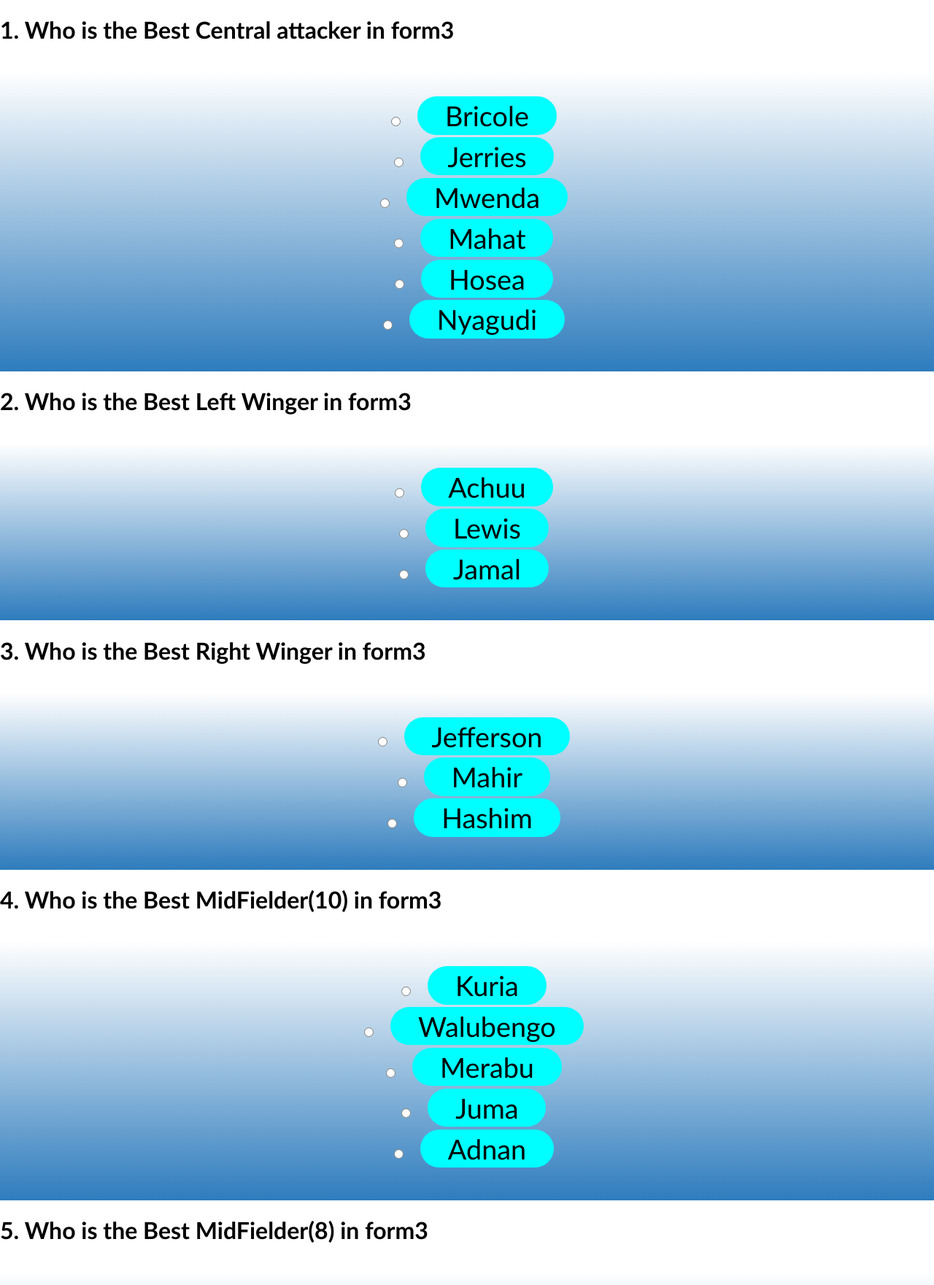
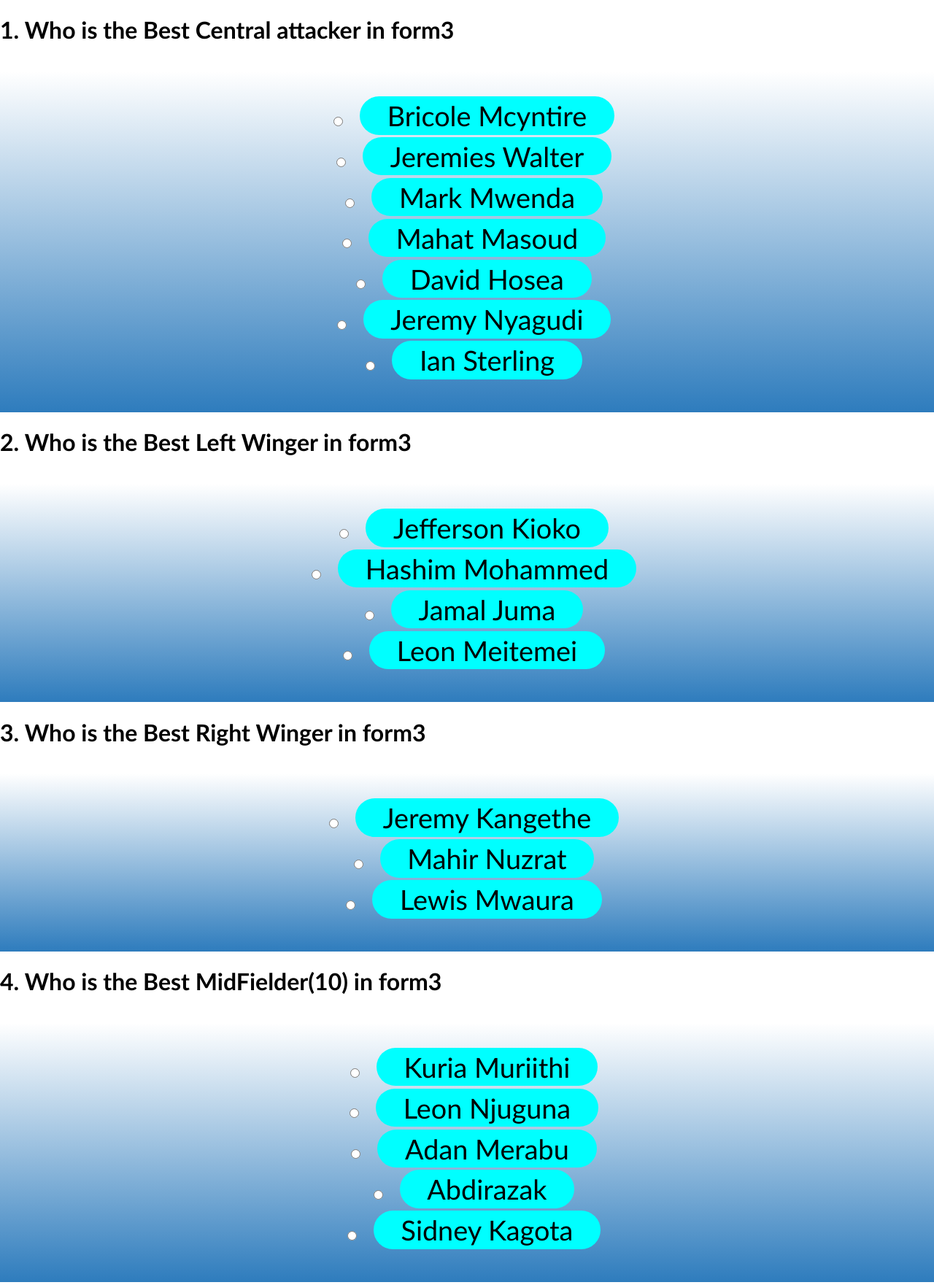
Before and after one commit to GALGALLOR/newlightacademywebsite, a Flask app: page /footballquestions in a window 1280 px wide. Shown: the part 161-1922 px from the top of the page at 73% size. Run offline with Flask 2, Linux system fonts and the light colour scheme; the visitor is signed in with stand-in values (Sample User, id 1); some libraries are stand-ins or nearby versions.

Commit message:
more updates

```diff
--- a/main.py
+++ b/main.py
@@ -4,11 +4,15 @@ app=Flask(__name__)
 
 mydb=MySQL(app)
 
-app.config['MYSQL_HOST']='LightAcademy.mysql.pythonanywhere-services.com'
+"""app.config['MYSQL_HOST']='LightAcademy.mysql.pythonanywhere-services.com'
 app.config['MYSQL_USER']='LightAcademy'
 app.config['MYSQL_PASSWORD']='KCDndogariyetu'
-app.config['MYSQL_DB']='LightAcademy$default'
+app.config['MYSQL_DB']='LightAcademy$default'"""
 
+app.config['MYSQL_HOST']='localhost'
+app.config['MYSQL_USER']='root'
+app.config['MYSQL_PASSWORD']='GALGALLO10'
+app.config['MYSQL_DB']='FOOTBALL'
 
 app.secret_key='mimi'
 def most_frequent(List):
@@ -456,3 +460,7 @@ def logout():
     session.pop('category')
     flash('logged out successfully')
     return redirect(url_for('home'))
+
+if __name__ == '__main__':
+    debug=True
+    app.run()
--- a/static/homebasketball.css
+++ b/static/homebasketball.css
@@ -282,7 +282,7 @@ table{
         font-weight: 700;
     }
     #dddd{
-        width:80%;
+        width:100%;
     }
     table{
         margin-left: 0;
--- a/static/volleyball.css
+++ b/static/volleyball.css
@@ -282,7 +282,7 @@ table{
         font-weight: 700;
     }
     #dddd{
-        width:80%;
+        width:100%;
     }
     table{
         margin-left: 0;
--- a/templates/footballquestions.html
+++ b/templates/footballquestions.html
@@ -29,80 +29,85 @@
                 <div id='q1' class="question1">
                     <h1>1.      Who is the Best Central attacker in form3</h1>
                     <div class="answers">
-                        <input required id='iiattacker1' type="radio" value='Bricole' name='st' > <label for="iiattacker1">Bricole</label> <br>
-                        <input required id='iiattacker2' type='radio' value='Jerries' name='st'> <label for="iiattacker2">Jerries</label> <br>
-                        <input required id='iiattacker3' type="radio" value='Mwenda' name='st' > <label for="iiattacker3">Mwenda</label> <br>
-                        <input required id='iiattacker4' type="radio" value='Mahat' name='st' > <label for="iiattacker4">Mahat</label> <br>
-                        <input required id='iiattacker5' type="radio" value='Hosea'     name='st'> <label for="iiattacker5">Hosea</label> <br>
-                        <input required id='iiattacker6' type="radio" value='Nyagudi'   name='st'> <label for="iiattacker6">Nyagudi</label> <br>
+                        <input required id='iiattacker1' type="radio" value='Bricole Mcyntire' name='st' > <label for="iiattacker1">Bricole Mcyntire</label> <br>
+                        <input required id='iiattacker2' type='radio' value='Jeremies Walter' name='st'> <label for="iiattacker2">Jeremies Walter</label> <br>
+                        <input required id='iiattacker3' type="radio" value='Mark Mwenda' name='st' > <label for="iiattacker3">Mark Mwenda</label> <br>
+                        <input required id='iiattacker4' type="radio" value='Mahat Masoud' name='st' > <label for="iiattacker4">Mahat Masoud</label> <br>
+                        <input required id='iiattacker5' type="radio" value='David Hosea'     name='st'> <label for="iiattacker5">David Hosea</label> <br>
+                        <input required id='iiattacker6' type="radio" value='Jeremy Nyagudi'   name='st'> <label for="iiattacker6">Jeremy Nyagudi</label> <br>
+                        <input required id='iiattacker7' type="radio" value='Ian Sterling'   name='st'> <label for="iiattacker7">Ian Sterling</label> <br>
                     </div>
                 </div>
 
             <div id='q2' class="question1">
                 <h1>2.      Who is the Best Left Winger in form3</h1>
                 <div class="answers">
-                    <input required id='iiwinger1' type="radio" value='Achuu' name='lw' > <label for="iiwinger1">Achuu</label> <br>
-                    <input required id='iiwinger2' type='radio' value='Lewis' name='lw'>  <label for="iiwinger2">Lewis</label> <br>
-                    <input required id='iiwinger3' type="radio" value='Jamal' name='lw' > <label for="iiwinger3">Jamal</label> <br>
+                    <input required id='iiwinger1' type="radio" value='Jefferson Kioko' name='lw' > <label for="iiwinger1">Jefferson Kioko</label> <br>
+                    <input required id='iiwinger2' type='radio' value='Hashim Mohammed' name='lw'>  <label for="iiwinger2">Hashim Mohammed</label> <br>
+                    <input required id='iiwinger3' type="radio" value='Jamal Juma' name='lw' > <label for="iiwinger3">Jamal Juma</label> <br>
+                    <input required id='iiwinger4' type="radio" value='Leon Meitemei' name='lw' > <label for="iiwinger4">Leon Meitemei</label> <br>
                 </div>
             </div>
             <div id='q2' class="question1">
                 <h1>3.      Who is the Best Right Winger in form3</h1>
                 <div class="answers">
-                    <input required id='iiwinger4' type="radio" value='Jefferson' name='rw' > <label for="iiwinger4">Jefferson</label> <br>
-                    <input required id='iiwinger5' type='radio' value='Mahir'     name='rw'>  <label for="iiwinger5">Mahir</label> <br>
-                    <input required id='iiwinger6' type="radio" value='Hashim' name='rw' > <label for="iiwinger6">Hashim</label> <br>
+                    <input required id='iiwinger4' type="radio" value='Jeremy Kangethe' name='rw' > <label for="iiwinger4">Jeremy Kangethe</label> <br>
+                    <input required id='iiwinger5' type='radio' value='Mahir Nuzrat'     name='rw'>  <label for="iiwinger5">Mahir Nuzrat</label> <br>
+                    <input required id='iiwinger6' type="radio" value='Lewis Mwaura' name='rw' > <label for="iiwinger6">Lewis Mwaura</label> <br>
                 </div>
             </div>
             <div id='q3' class="question1">
                 <h1>4.      Who is the Best MidFielder(10) in form3 </h1>
                 <div class="answers">
-                    <input required id='iimidfielder1' type="radio" value='Kuria' name='mid10' > <label for="iimidfielder1">Kuria</label> <br>
-                    <input required id='iimidfielder2' type='radio' value='Walubengo' name='mid10'> <label for="iimidfielder2">Walubengo</label> <br>
-                    <input required id='iimidfielder3' type="radio" value='Merabu' name='mid10' > <label for="iimidfielder3">Merabu</label> <br>
-                    <input required id='iimidfielder4' type="radio" value='Juma' name='mid10' > <label for="iimidfielder4">Juma</label> <br>
-                    <input required id='iimidfielder5' type="radio" value='Adnan' name='mid10' > <label for="iimidfielder5">Adnan</label> <br>
+                    <input required id='iimidfielder1' type="radio" value='Kuria Muriithi' name='mid10' > <label for="iimidfielder1">Kuria Muriithi</label> <br>
+                    <input required id='iimidfielder2' type='radio' value='Leon Njuguna' name='mid10'> <label for="iimidfielder2">Leon Njuguna</label> <br>
+                    <input required id='iimidfielder3' type="radio" value='Adan Merabu' name='mid10' > <label for="iimidfielder3">Adan Merabu</label> <br>
+                    <input required id='iimidfielder4' type="radio" value='Abdirazak Abdihakim' name='mid10' > <label for="iimidfielder4">Abdirazak</label> <br>
+                    <input required id='iimidfielder5' type="radio" value='Sidney Kagota' name='mid10' > <label for="iimidfielder5">Sidney Kagota</label> <br>
 
                 </div>
             </div>
             <div id='q3' class="question1">
                 <h1>5.      Who is the Best MidFielder(8) in form3 </h1>
                 <div class="answers">
-                    <input required id='iimidfielder6' type="radio" value='Hamza' name='mid8' > <label for="iimidfielder6">Hamza</label> <br>
-                    <input required id='iimidfielder7' type='radio' value='Kagota' name='mid8'> <label for="iimidfielder7">Kagota</label> <br>
-                    <input required id='iimidfielder8' type="radio" value='Abdirazak' name='mid8' > <label for="iimidfielder8">Abdirazak</label> <br>
-                    <input required id='iimidfielder9' type="radio" value='Sasia' name='mid8' > <label for="iimidfielder9">Sasia</label> <br>
-                    <input required id='iimidfielder10' type="radio" value='Pete' name='mid8' > <label for="iimidfielder10">Pete</label> <br>
+                    <input required id='iimidfielder6' type="radio" value='Hamza "Junior" Abdirizak' name='mid8' > <label for="iimidfielder6">Hamza Junior</label> <br>
+                    <input required id='iimidfielder7' type='radio' value='Juma Mohammed' name='mid8'> <label for="iimidfielder7">Juma Mohammed</label> <br>
+                    <input required id='iimidfielder8' type="radio" value='Elvis Adika' name='mid8' > <label for="iimidfielder8">Elvis Adika</label> <br>
+                    <input required id='iimidfielder9' type="radio" value='Sidney Sasia' name='mid8' > <label for="iimidfielder9">Sidney Sasia</label> <br>
+                    <input required id='iimidfielder10' type="radio" value='Pete Njagi' name='mid8' > <label for="iimidfielder10">Pete Njagi</label> <br>
+                    <input required id='iimidfielder11' type="radio" value='Imran Mohammed' name='mid8' > <label for="iimidfielder11">Imran Mohammed</label> <br>
 
                 </div>
             </div>
             <div id='q3' class="question1">
                 <h1>6.      Who is the Best CDM in form3 </h1>
                 <div class="answers">
-                    <input required id='iicdm1' type="radio" value='Gash' name='cdm' >  <label for="iicdm1">Gash</label> <br>
-                    <input required id='iicdm2' type='radio' value='Iswela' name='cdm'> <label for="iicdm2">Iswela</label> <br>
-                    <input required id='iicdm3' type="radio" value='Ali' name='cdm' >   <label for="iicdm3"><S>Ali</S></label> <br>
-                    <input required id='iicdm4' type="radio" value='Elvis' name='cdm' > <label for="iicdm4">Elvis</label> <br>
+                    <input required id='iicdm1' type="radio" value='Ahmednoor Ibrahim' name='cdm' >  <label for="iicdm1">Ahmednoor Ibrahim</label> <br>
+                    <input required id='iicdm2' type='radio' value='Lilroy Iswela' name='cdm'> <label for="iicdm2">Lilroy Iswela</label> <br>
+                    <input required id='iicdm3' type="radio" value='Ali Hassan' name='cdm' >   <label for="iicdm3">Ali Hassan</label> <br>
+                    <input required id='iicdm4' type="radio" value='Ryan Depay' name='cdm' > <label for="iicdm4">Ryan Depay</label> <br>
+                    <input required id='iicdm5' type="radio" value='Jamal Soja' name='cdm' > <label for="iicdm5">Jamal Soja</label> <br>
+                    <input required id='iicdm6' type="radio" value='Nathaniel Kanus' name='cdm' > <label for="iicdm6">Nathaniel Kanus</label> <br>
 
                 </div>
             </div>
             <div id='q4' class="question1">
                 <h1>7.      Who is the Best Center Back(4) in form3</h1>
                 <div class="answers">
-                    <input required id='iicenterback6' type="radio" value='Galo' name='cb4' >    <label for="iicenterback6">Galo</label> <br>
-                    <input required id='iicenterback7' type='radio' value='Ikol' name='cb4'>     <label for="iicenterback7">Ikol</label> <br>
-                    <input required id='iicenterback8' type="radio" value='Kanus' name='cb4' >   <label for="iicenterback8">Kanus</label> <br>
-                    <input required id='iicenterback9' type="radio" value='Ahmednoor' name='cb4'><label for="iicenterback9">Ahmednoor</label> <br>
-                    <input required id='iicenterback10' type="radio" value='Depay' name='cb4' >  <label for="iicenterback10">Depay</label> <br>
+                    <input required id='iicenterback6' type="radio" value='Lee Mwangi' name='cb4' >    <label for="iicenterback6">Lee Mwangi</label> <br>
+                    <input required id='iicenterback8' type="radio" value='Said Balesa' name='cb4' >   <label for="iicenterback8">Said Balesa</label> <br>
+                    <input required id='iicenterback9' type="radio" value='Ahmednoor Ibrahim' name='cb4'><label for="iicenterback9">Ahmednoor Ibrahim</label> <br>
+                    <input required id='iicenterback10' type="radio" value='Walter Abisai' name='cb4' >  <label for="iicenterback10">Walter Abisai</label> <br>
+                    <input required id='iicenterback11' type="radio" value='Suhayb Omar' name='cb4' >  <label for="iicenterback11">Suhayb Omar</label> <br>
 
                 </div>
             </div>
             <div id='q4' class="question1">
                 <h1>8.      Who is the Best Center Back(5) in form3</h1>
                 <div class="answers">
-                    <input required id='iicenterback1' type="radio" value='Lee' name='cb5' > <label for="iicenterback1">Lee</label> <br>
-                    <input required id='iicenterback2' type='radio' value='Olendo' name='cb5'>  <label for="iicenterback2">Olendo</label> <br>
-                    <input required id='iicenterback3' type="radio" value='Imran' name='cb5' > <label for="iicenterback3">Imran</label> <br>
+                    <input required id='iicenterback1' type="radio" value='Galgallo Roba' name='cb5' > <label for="iicenterback1">Galgallo Roba</label> <br>
+                    <input required id='iicenterback2' type='radio' value='Abdullatif Hassan' name='cb5'>  <label for="iicenterback2">Abdullatif Hassan</label> <br>
+                    <input required id='iicenterback3' type="radio" value='Ikol Emminant' name='cb5' > <label for="iicenterback3">Ikol Emminant</label> <br>
                     <input required id='iicenterback4' type="radio" value='Issa' name='cb5' > <label for="iicenterback4">Issa</label> <br>
                     <input required id='iicenterback5' type="radio" value='Khalo' name='cb5' > <label for="iicenterback5">Khalo</label> <br>
 
@@ -113,20 +118,21 @@
                 <div class="answers">
 
                     <input required id='iileftback1' type='radio' value='Alvin Muita' name='lb'>   <label for="iileftback1">Alvin Muita</label> <br>
-                    <input required id='iileftback2' type="radio" value='Glen' name='lb' >         <label for="iileftback2">Glen</label> <br>
-                    <input required id='iileftback3' type="radio" value='Keith Karanja' name='lb' ><label for="iileftback3">Keith Karanja</label> <br>
-                    <input required id='iileftback4' type='radio' value='Adil' name='lb'>          <label for="iileftback4">Adil</label> <br>
+                    <input required id='iileftback3' type="radio" value='Edwin' name='lb' ><label for="iileftback3">Edwin</label> <br>
+                    <input required id='iileftback4' type='radio' value='Mathew Irimu' name='lb'>          <label for="iileftback4">Mathew Irimu</label> <br>
+                    <input required id='iileftback5' type="radio" value='Abubakar "Achuu"' name='lb' ><label for="iileftback5">Abubakar "Achuu"</label> <br>
+                    <input required id='iileftback6' type="radio" value='Liban Argata' name='lb' ><label for="iileftback6">Liban Argata</label> <br>
 
                 </div>
             </div>
             <div id='q5' class="question1">
                 <h1>10.      Who is the Best RightBack in form3</h1>
                 <div class="answers">
-
                     <input required id='iirightback1' type='radio' value='Abdulkhaliq' name='rb'>   <label for="iirightback1">Abdulkhaliq</label> <br>
-                    <input required id='iirightback2' type="radio" value='Edwin' name='rb' >         <label for="iirightback2">Edwin</label> <br>
-                    <input required id='iirightback3' type="radio" value='Waikwa' name='rb' ><label for="iirightback3">Waikwa</label> <br>
-                    <input required id='iirightback4' type='radio' value='Mahat' name='rb'>          <label for="iirightback4">Mahat</label> <br>
+                    <input required id='iirightback2' type="radio" value='"Spicy" Keith' name='rb' >         <label for="iirightback2">"Spicy" Keith</label> <br>
+                    <input required id='iirightback3' type="radio" value='Sean Waikwa' name='rb' ><label for="iirightback3">Sean Waikwa</label> <br>
+                    <input required id='iirightback4' type='radio' value='Caleb Gisemba' name='rb'>          <label for="iirightback4">Caleb Gisemba</label> <br>
+                    <input required id='iirightback5' type='radio' value='Glen Njambi' name='rb'>   <label for="iirightback5">Glen Njambi</label> <br>
 
                 </div>
             </div>
@@ -134,10 +140,12 @@
             <div id='q6' class="question1">
                 <h1>11.      Who is the Best Goal Keeper in form3</h1>
                 <div class="answers">
-                    <input required id='iigoalie1' type="radio" value='Kuria'   name='gk' > <label for="iigoalie1">Kuria</label> <br>
-                    <input required id='iigoalie2' type='radio' value='Waikwa'  name='gk'>  <label for="iigoalie2">Waikwa</label> <br>
-                    <input required id='iigoalie3' type="radio" value='Leeroy'  name='gk' > <label for="iigoalie3">Leeroy</label> <br>
-                    <input required id='iigoalie4' type="radio" value='Bricole' name='gk' > <label for="iigoalie4">Bricole</label> <br>
+                    <input required id='iigoalie1' type="radio" value='Kuria Muriithi'   name='gk' > <label for="iigoalie1">Kuria Muriithi</label> <br>
+                    <input required id='iigoalie2' type='radio' value='Sean Waikwa'  name='gk'>  <label for="iigoalie2">Sean Waikwa</label> <br>
+                    <input required id='iigoalie3' type="radio" value='Leeroy Marwa'  name='gk' > <label for="iigoalie3">Leeroy Marwa</label> <br>
+                    <input required id='iigoalie4' type="radio" value='Bricole Asiachi' name='gk' > <label for="iigoalie4">Bricole Asiachi</label> <br>
+                    <input required id='iigoalie5' type="radio" value='Jamal "Soja"' name='gk' > <label for="iigoalie5">jamal "Soja"</label> <br>
+                    <input required id='iigoalie6' type="radio" value='Lee Mwangi' name='gk' > <label for="iigoalie6">Lee Mwangi</label> <br>
 
                 </div>
             </div>
--- a/templates/leaderboardbasketball.html
+++ b/templates/leaderboardbasketball.html
@@ -29,7 +29,7 @@
         </div>
         <div class="leaderboard">
 
-            <h1>Most Voted Players in each position<br>(11-aside):</h1>
+            <h1>Most Voted Players in each position<br>(5-aside):</h1>
             <table>
                 <tr>
                     <th>POSITION</th>
--- a/templates/leaderboardvolleyball.html
+++ b/templates/leaderboardvolleyball.html
@@ -29,7 +29,7 @@
         </div>
         <div class="leaderboard">
 
-            <h1>Most Voted Players in each position<br>(11-aside):</h1>
+            <h1>Most Voted Players in each position<br></h1>
             <table>
                 <tr>
                     <th>POSITION</th>
```
Also changed, not shown: templates/basketballquestions.html (+28 -16 lines), templates/volleyballquestions.html (+19 -18 lines).
